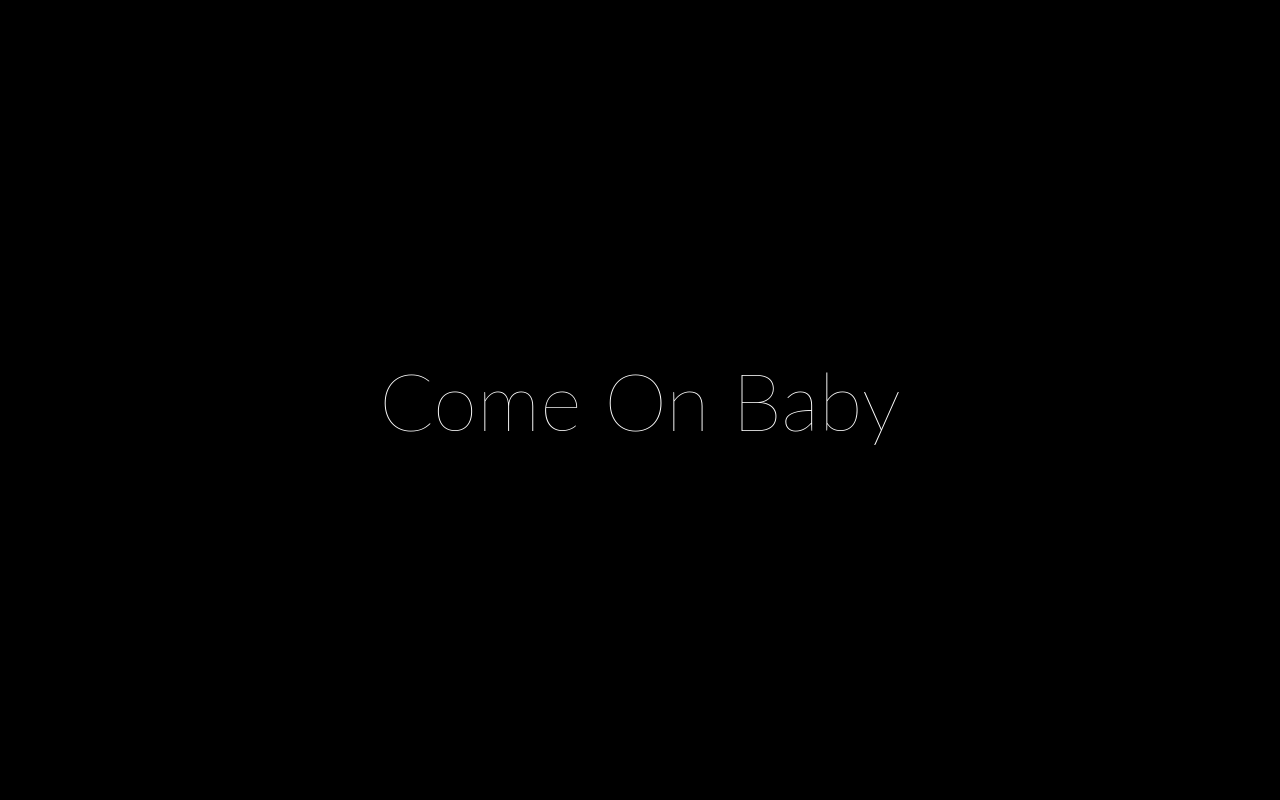
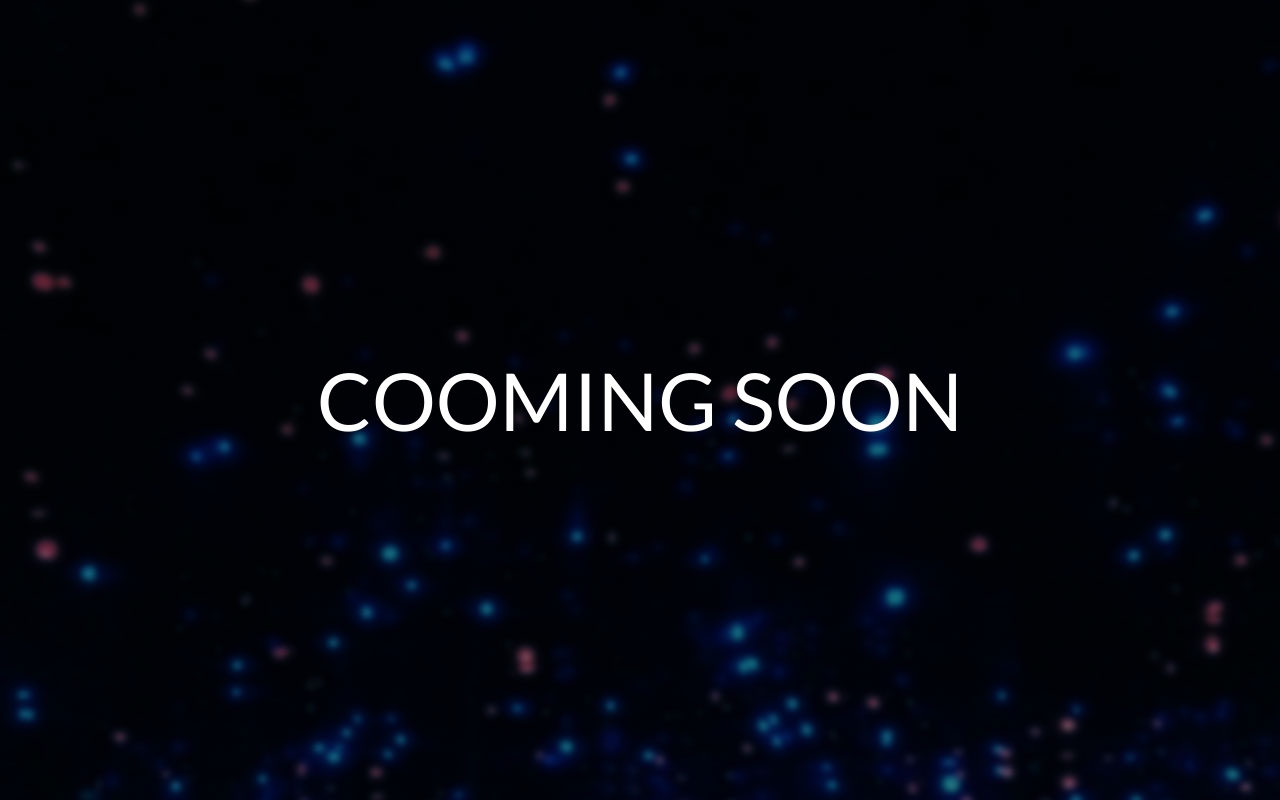
Before and after one commit to creatorms/creatorms.github.io, a plain HTML site: page index.html in a window 1280 px wide. Drawn offline with Linux system fonts and the light colour scheme.

Commit message:
인트로

```diff
--- a/index.html
+++ b/index.html
@@ -5,11 +5,13 @@
   <meta charset="UTF-8">
   <meta name="viewport" content="width=device-width, initial-scale=1">
   <title>CREATORMS</title>
+  <link href="https://fonts.googleapis.com/css?family=Lato:400,900" rel="stylesheet">
   <link rel="stylesheet" href="css/style.css">
   </head>
   <body>
+    <!--<p><h3>2017.01.01</h3></p>-->
+  	<h1>COOMING SOON</h1>
 
-  	<h1>Come On Baby</h1>
 
   </body>
   </html>
```
Also changed, not shown: Assets/index_bg.jpg (added).
